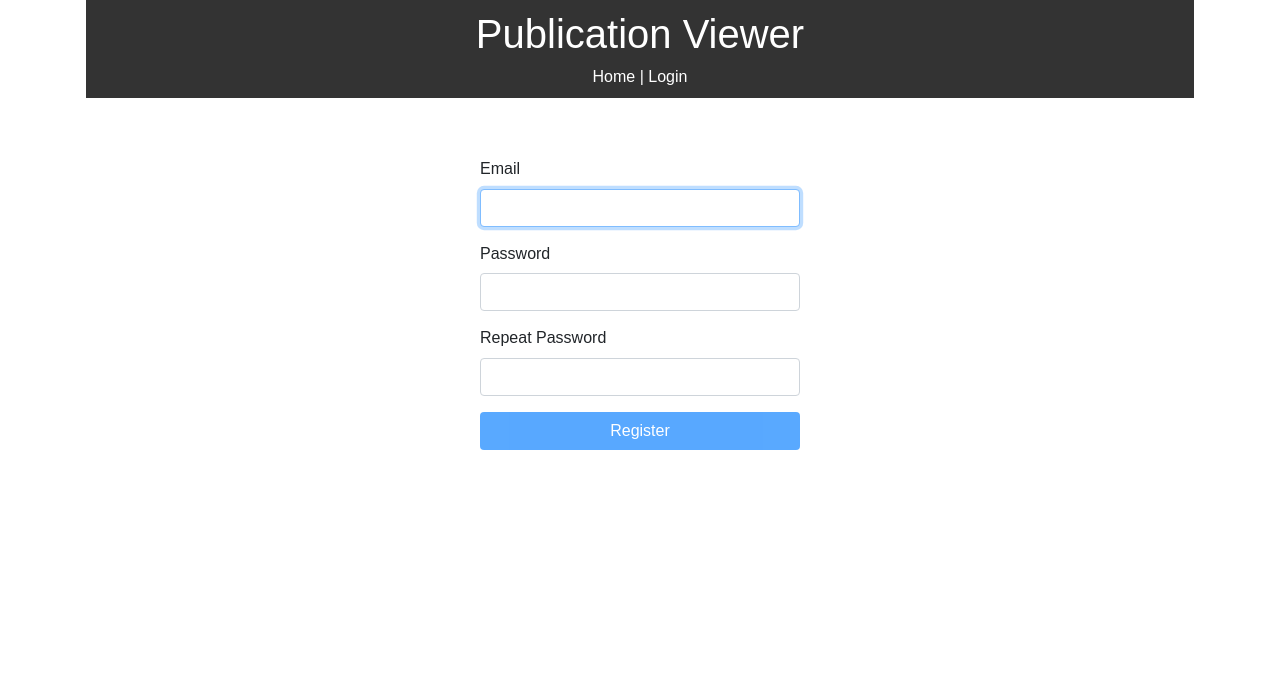
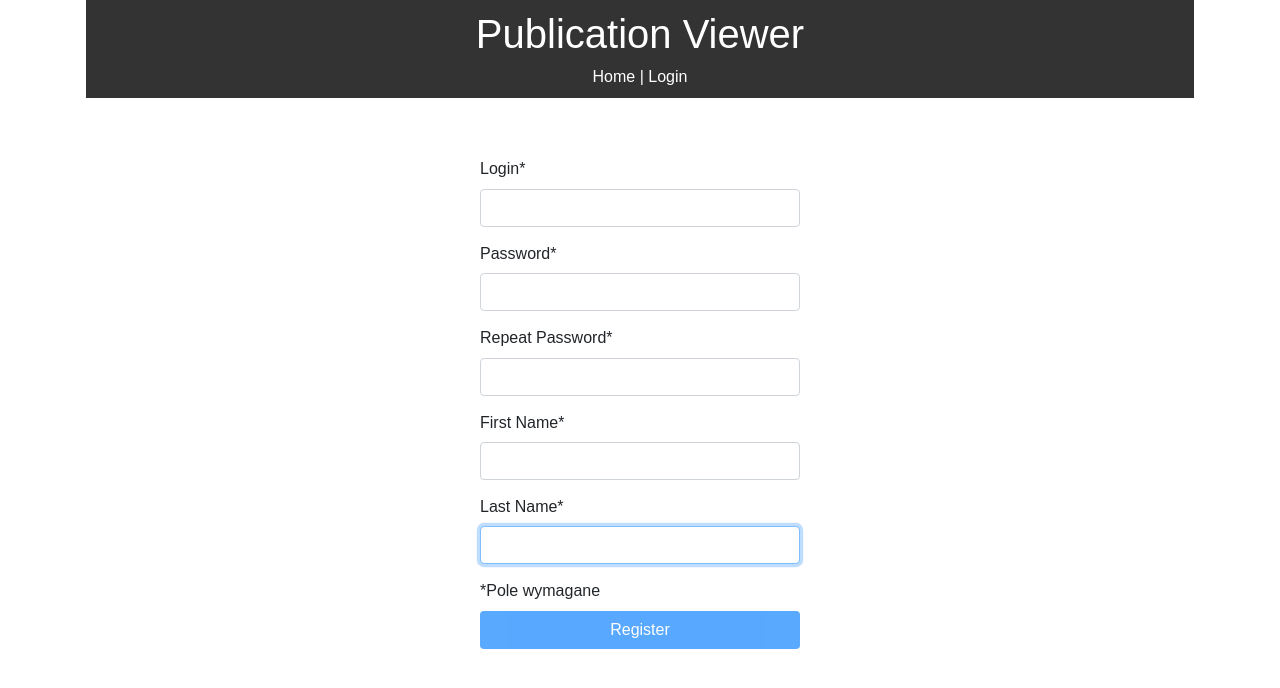
Before and after one commit to Tweezt/PublicationViewerNew, a React (Create React App) app: page /register in a window 1280 px wide. Shown: the top 688 px of the page. Built offline with nearby package versions, Linux system fonts and the light colour scheme.

Commit message:
Add simple register form and request

```diff
--- a/src/components/pages/Register.js
+++ b/src/components/pages/Register.js
@@ -1,34 +1,97 @@
 import React, { useState } from "react";
-import { Button, FormGroup, FormControl, FormLabel } from "react-bootstrap";
+import {
+  Button,
+  FormGroup,
+  FormControl,
+  FormLabel,
+  Alert
+} from "react-bootstrap";
 import "./Register.css";
+import Axios from "axios";
 
 export default function Register(props) {
-  const [email, setEmail] = useState("");
+  const [login, setLogin] = useState("");
   const [password, setPassword] = useState("");
   const [passwordConfirm, setPasswordConfirm] = useState("");
+  const [firstName, setFirstName] = useState("");
+  const [lastName, setLastName] = useState("");
+  const [isMessage, setMessage] = useState(false);
+  const [message, setMessageContent] = useState("");
 
   function validateForm() {
-    return email.length > 0 && password.length > 0;
+    return (
+      login.length > 0 &&
+      password.length > 0 &&
+      passwordConfirm > 0 &&
+      firstName.length > 0 &&
+      lastName.length > 0
+    );
   }
 
+  function comparePasswords() {
+    if (password.length === passwordConfirm.length) {
+      if (password !== passwordConfirm) {
+        setMessage(true);
+        setMessageContent("Password aren't the same");
+        return false;
+      } else {
+        setMessage(false);
+        setMessageContent();
+        return true;
+      }
+    } else {
+      return false;
+    }
+  }
+  function clearForm() {
+    setFirstName("");
+    setLastName("");
+    setLogin("");
+    setPassword("");
+    setPasswordConfirm("");
+  }
   function handleSubmit(event) {
     event.preventDefault();
+    if (comparePasswords()) {
+      const userObj = {
+        login,
+        firstName,
+        lastName,
+        password
+      };
+      Axios.post("http://publisher.freesher.ct8.pl/user/signup", userObj)
+        .then(res => res.data)
+        .then(res => {
+          console.log(res);
+          setMessage(true);
+          setMessageContent(res.message);
+          clearForm();
+        })
+        .catch(err => {
+          console.log(err.response.data.message);
+          setMessage(true);
+          setMessageContent(err.response.data.message);
+        });
+    }
   }
 
   return (
     <div className="Register">
+      <Alert variant="primary" show={isMessage}>
+        {message}
+      </Alert>
       <form onSubmit={handleSubmit}>
-        <FormGroup controlId="email" bssize="large">
-          <FormLabel>Email</FormLabel>
+        <FormGroup controlId="login" bssize="large">
+          <FormLabel>Login*</FormLabel>
           <FormControl
             autoFocus
-            type="email"
-            value={email}
-            onChange={e => setEmail(e.target.value)}
+            type="text"
+            value={login}
+            onChange={e => setLogin(e.target.value)}
           />
         </FormGroup>
         <FormGroup controlId="password" bssize="large">
-          <FormLabel>Password</FormLabel>
+          <FormLabel>Password*</FormLabel>
           <FormControl
             value={password}
             onChange={e => setPassword(e.target.value)}
@@ -36,13 +99,32 @@ export default function Register(props) {
           />
         </FormGroup>
         <FormGroup controlId="passwordConfirm" bssize="large">
-          <FormLabel>Repeat Password</FormLabel>
+          <FormLabel>Repeat Password*</FormLabel>
           <FormControl
             value={passwordConfirm}
             onChange={e => setPasswordConfirm(e.target.value)}
             type="password"
           />
         </FormGroup>
+        <FormGroup controlId="firstName" bssize="large">
+          <FormLabel>First Name*</FormLabel>
+          <FormControl
+            autoFocus
+            type="text"
+            value={firstName}
+            onChange={e => setFirstName(e.target.value)}
+          />
+        </FormGroup>
+        <FormGroup controlId="lastName" bssize="large">
+          <FormLabel>Last Name*</FormLabel>
+          <FormControl
+            autoFocus
+            type="text"
+            value={lastName}
+            onChange={e => setLastName(e.target.value)}
+          />
+        </FormGroup>
+        <FormLabel>*Pole wymagane</FormLabel>
         <Button block bssize="large" disabled={!validateForm()} type="submit">
           Register
         </Button>
```
